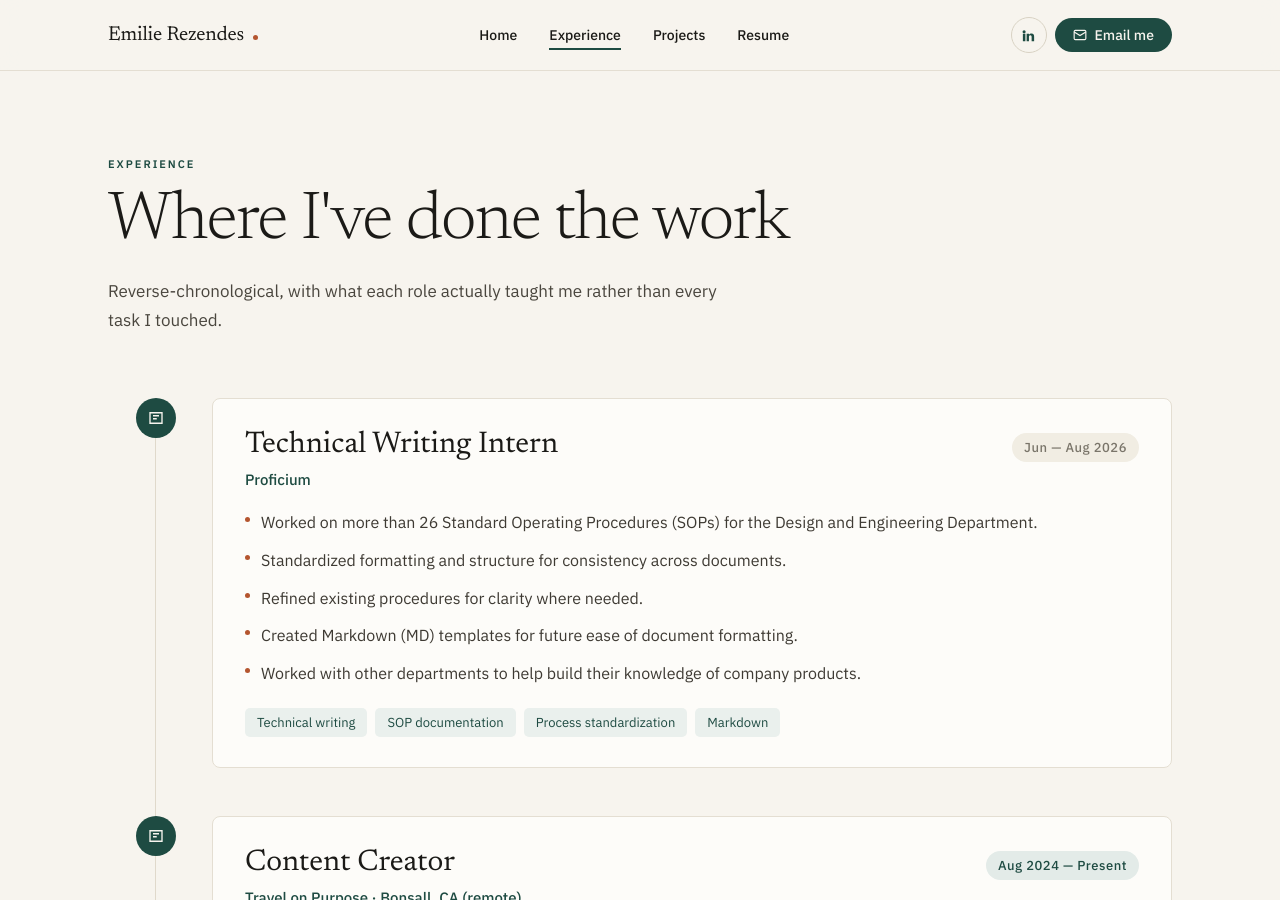
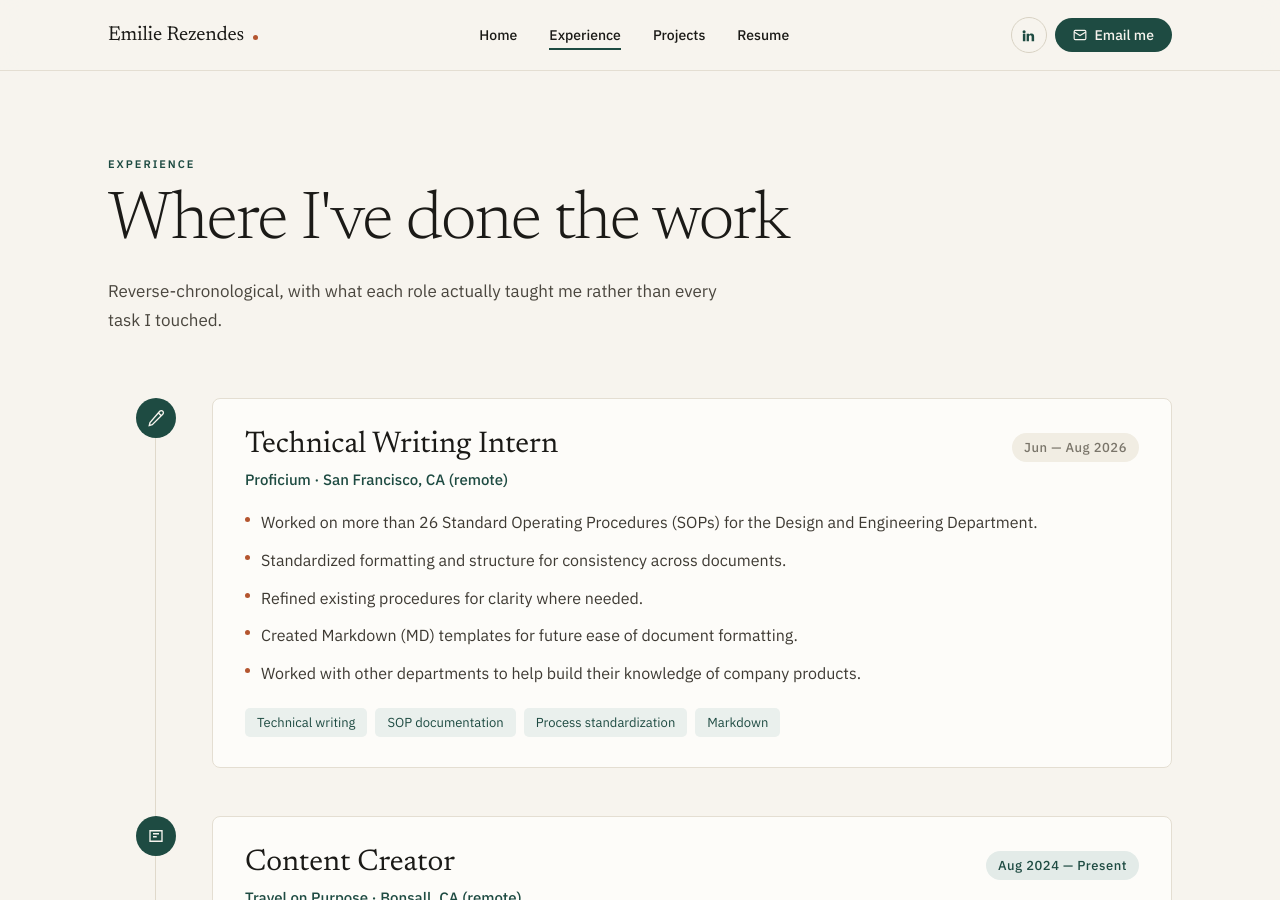
Before and after one commit to emilierezendes-sudo/portfolio, a Jekyll site: the page built from experience.md, in a window 1280 px wide and 900 px high. Built offline with Jekyll 4.4.1, drawn with Linux system fonts in a browser that asks for light colours.

Commit message:
Add pencil timeline icon and Proficium location

```diff
--- a/_data/experience.yml
+++ b/_data/experience.yml
@@ -1,12 +1,12 @@
 # Experience timeline, newest first.
-# icon: briefcase | people | chat | cap  (small icon in the timeline marker)
+# icon: briefcase | people | chat | cap | pencil  (small icon in the timeline marker)
 # marker: evergreen | clay  (marker circle color — clay is used for the education entry)
 # current: true puts the date pill in the darker "current" style
 - role: Technical Writing Intern
-  org: "Proficium"
+  org: "Proficium · San Francisco, CA (remote)"
   dates: "Jun — Aug 2026"
   current: false
-  icon: briefcase
+  icon: pencil
   marker: evergreen
   bullets:
     - "Worked on more than 26 Standard Operating Procedures (SOPs) for the Design and Engineering Department."
--- a/_includes/timeline.html
+++ b/_includes/timeline.html
@@ -12,6 +12,8 @@
       <svg width="18" height="18" viewBox="0 0 24 24" fill="none" stroke="#F7F4EE" stroke-width="1.8" aria-hidden="true"><path d="M21 15a2 2 0 01-2 2H7l-4 4V5a2 2 0 012-2h14a2 2 0 012 2z"></path></svg>
       {% when 'cap' %}
       <svg width="18" height="18" viewBox="0 0 24 24" fill="none" stroke="#F7F4EE" stroke-width="1.8" aria-hidden="true"><path d="M3 8l9-4 9 4-9 4z"></path><path d="M7 11v5c0 1.1 2.2 2 5 2s5-.9 5-2v-5"></path></svg>
+      {% when 'pencil' %}
+      <svg width="18" height="18" viewBox="0 0 24 24" fill="none" stroke="#F7F4EE" stroke-width="1.8" aria-hidden="true"><path d="M17 3a2.83 2.83 0 1 1 4 4L7 21l-4 1 1-4Z"></path><path d="M15 5l4 4"></path></svg>
       {% endcase %}
     </div>
     <div class="timeline-item__card">
```
